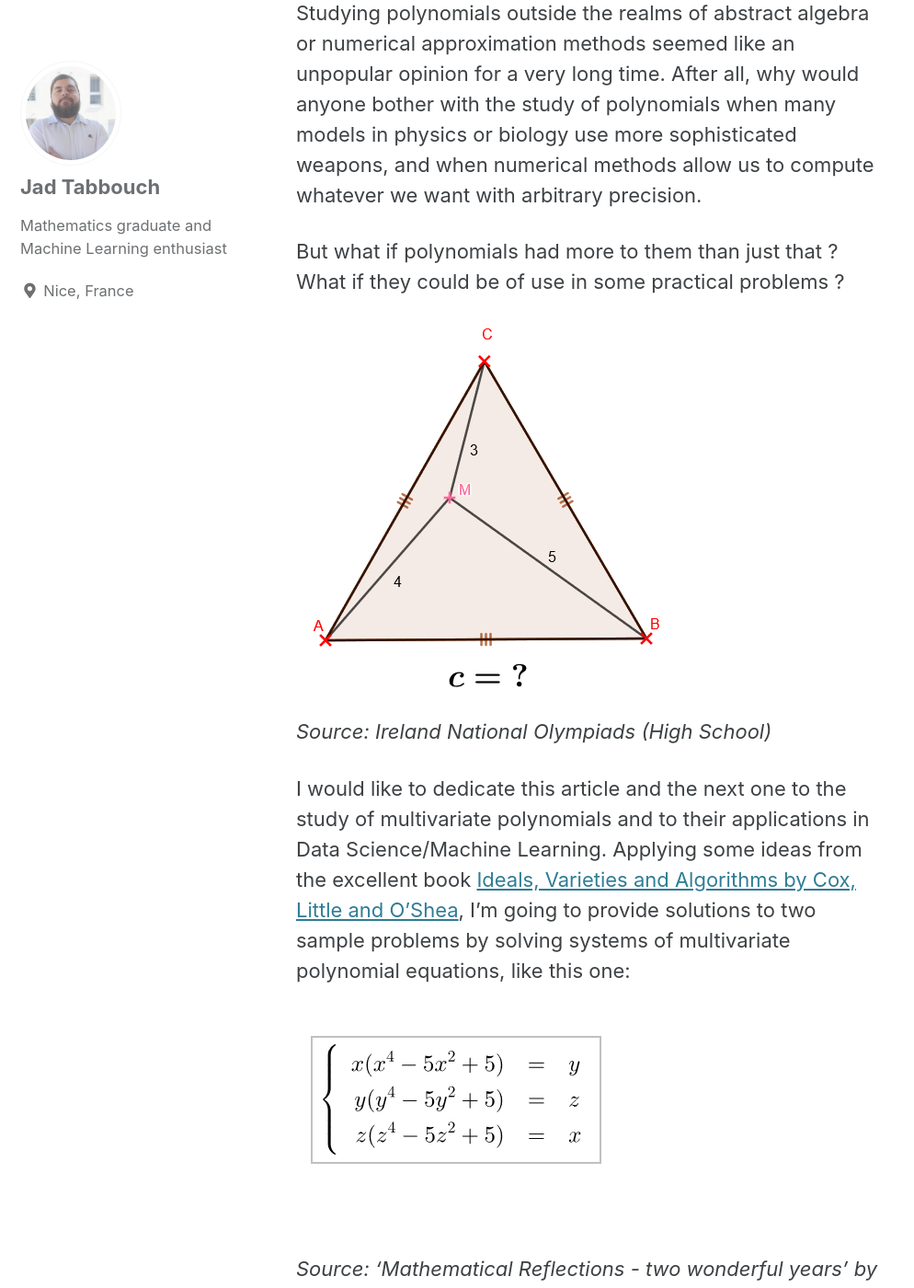
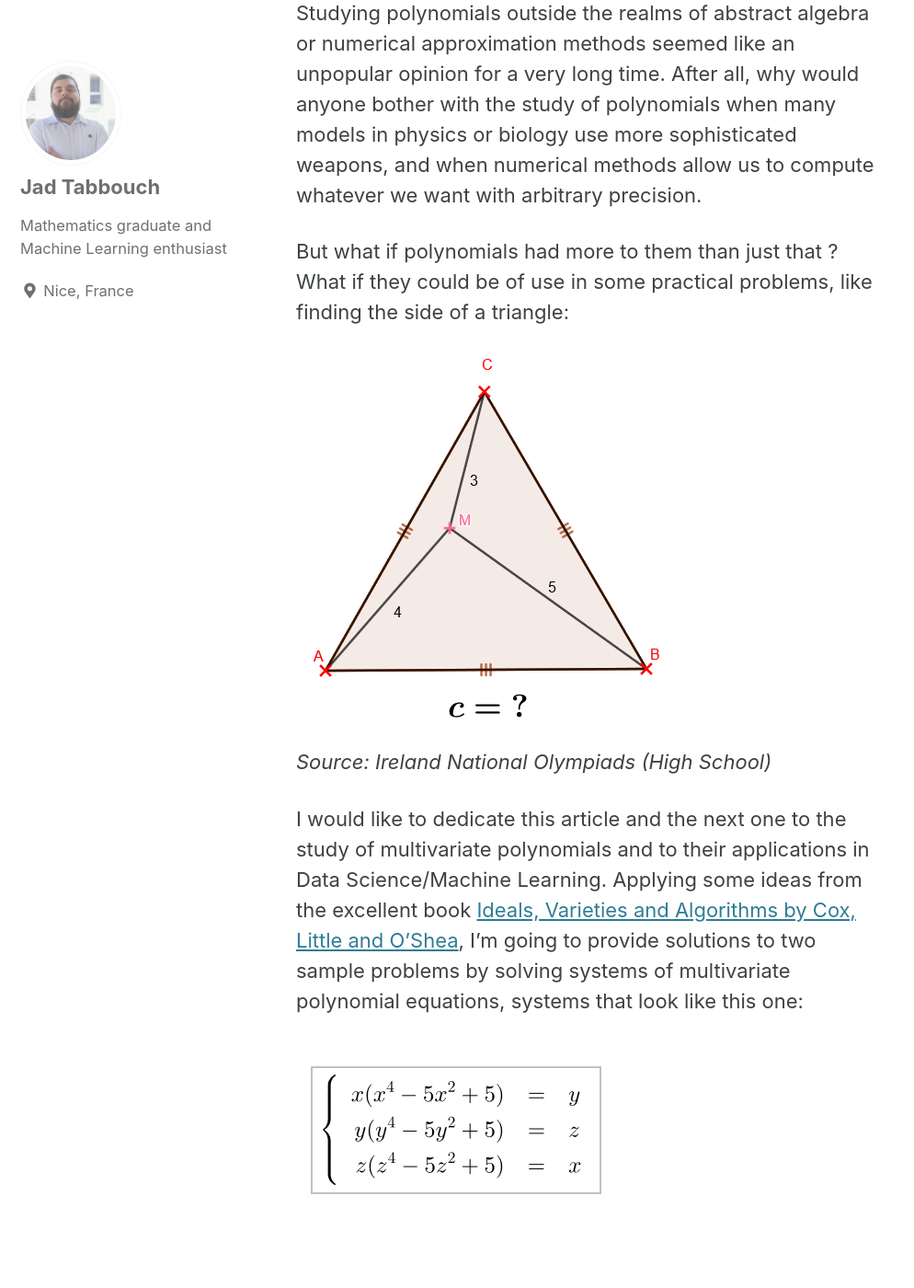
Before and after one commit to jad-tab/jad-tab.github.io, a Jekyll site: the page built from _posts/2020-03-04-Polynomial_Optimization1.md, in a window 1280 px wide and 1400 px high, scrolled down 874 px. Shown: the whole window at 92% size, without its empty margins (0-994 px from the left). Built offline with Jekyll 4.4.1, drawn with Linux system fonts in a browser that asks for light colours; cached includes are drawn as plain includes; formulas are drawn with MathJax 3.

Commit message:
Update 2020-03-04-Polynomial_Optimization1.md

```diff
--- a/_posts/2020-03-04-Polynomial_Optimization1.md
+++ b/_posts/2020-03-04-Polynomial_Optimization1.md
@@ -20,13 +20,13 @@
 
 Studying polynomials outside the realms of abstract algebra or numerical approximation methods seemed like an unpopular opinion for a very long time. After all, why would anyone bother with the study of polynomials when many models in physics or biology use more sophisticated weapons, and when numerical methods allow us to compute whatever we want with arbitrary precision.
 
-But what if polynomials had more to them than just that ? What if they could be of use in some practical problems ?
+But what if polynomials had more to them than just that ? What if they could be of use in some practical problems, like finding the side of a triangle:
 
 ![alt]({{ site.url }}{{ site.baseurl }}/figures3/triangle.png)
 
 *Source: Ireland National Olympiads (High School)*
 
-I would like to dedicate this article and the next one to the study of multivariate polynomials and to their applications in Data Science/Machine Learning. Applying some ideas from the excellent book [Ideals, Varieties and Algorithms by Cox, Little and O'Shea](https://www.springer.com/gp/book/9783319167206), I'm going to provide solutions to two sample problems by solving systems of multivariate polynomial equations, like this one:
+I would like to dedicate this article and the next one to the study of multivariate polynomials and to their applications in Data Science/Machine Learning. Applying some ideas from the excellent book [Ideals, Varieties and Algorithms by Cox, Little and O'Shea](https://www.springer.com/gp/book/9783319167206), I'm going to provide solutions to two sample problems by solving systems of multivariate polynomial equations, systems that look like this one:
 
 
 ![alt]({{ site.url }}{{ site.baseurl }}/figures3/system.png)
```
